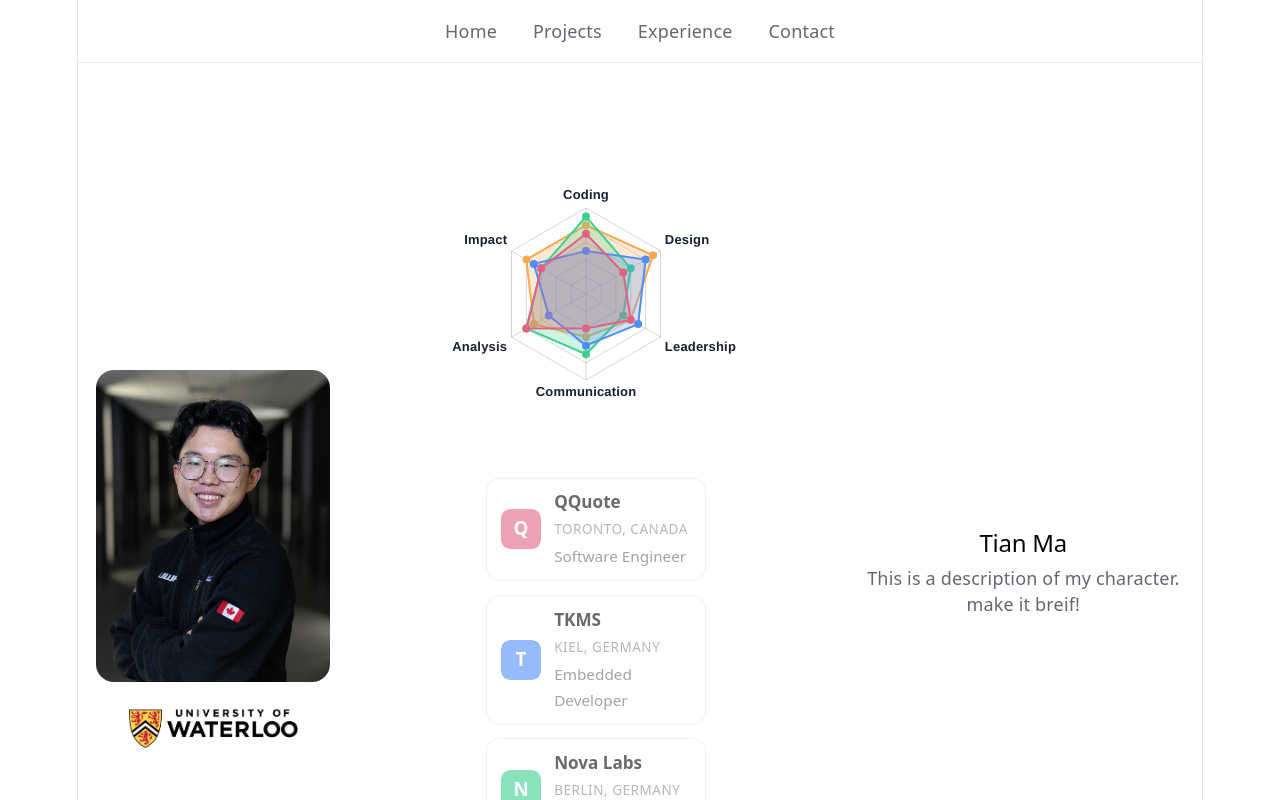
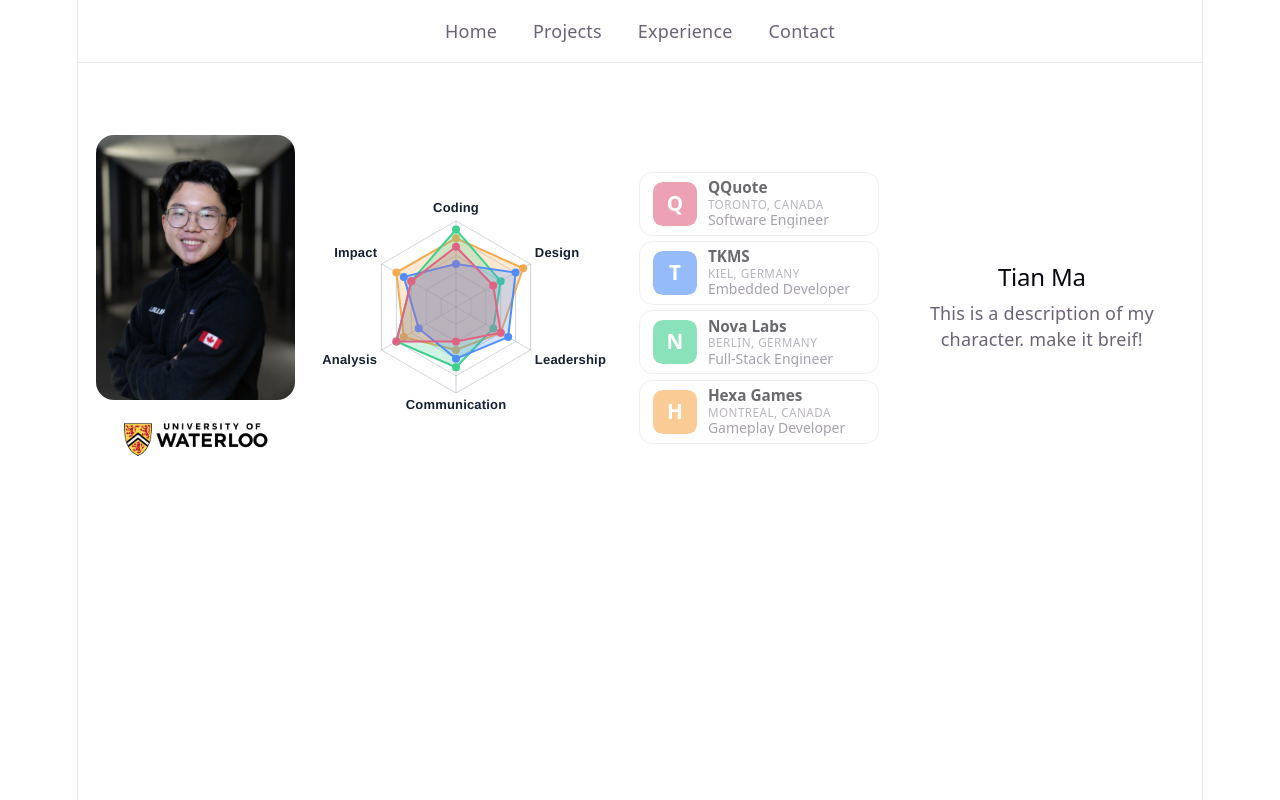
Before and after one commit to TianMa7/PersonalWebsiteV2, a React (Vite) app: page / in a window 1280 px wide. Shown: the top 800 px of the page. Built offline with nearby package versions, Linux system fonts and the light colour scheme.

Commit message:
reformatted hero section to fit horizontally

```diff
--- a/src/components/RadarChart.css
+++ b/src/components/RadarChart.css
@@ -24,13 +24,6 @@
     height: 320px;
 }
 
-/* Give the side legend a stable column width next to the plot. */
-.radar-chart__body .radar-legend {
-    flex: 0 1 220px;
-    width: 220px;
-    min-width: 0;
-}
-
 @media (max-width: 650px) {
     .radar-chart__canvas {
         max-width: 330px;
@@ -42,10 +35,4 @@
         flex-direction: column;
         gap: 1rem;
     }
-
-    .radar-chart__body .radar-legend {
-        width: 100%;
-        max-width: 330px;
-        flex: 1 1 auto;
-    }
 }
--- a/src/components/RadarLegend.css
+++ b/src/components/RadarLegend.css
@@ -1,7 +1,9 @@
 .radar-legend {
+    width: 240px;
+    flex: 0 0 240px;
     display: flex;
     flex-direction: column;
-    gap: 0.75rem;
+    gap: 0.3rem;
     min-width: 0;
     text-align: left;
 }
@@ -12,15 +14,16 @@
     padding: 0;
     display: flex;
     flex-direction: column;
-    gap: 0.75rem;
+    gap: 0.3rem;
 }
 
 .radar-legend__block {
     display: flex;
     align-items: center;
-    gap: 0.75rem;
+    gap: 0.6rem;
     width: 100%;
-    padding: 0.6rem 0.75rem;
+    height: 64px;
+    padding: 0 0.75rem;
     border: 1px solid var(--border);
     border-radius: 0.75rem;
     background: transparent;
@@ -30,6 +33,7 @@
     line-height: inherit;
     text-align: left;
     cursor: pointer;
+    box-sizing: border-box;
     transition:
         border-color 0.2s,
         box-shadow 0.2s,
@@ -59,8 +63,8 @@
     flex-shrink: 0;
     align-items: center;
     justify-content: center;
-    width: 40px;
-    height: 40px;
+    width: 44px;
+    height: 44px;
     border-radius: 0.5rem;
     overflow: hidden;
     background: var(--code-bg);
@@ -76,24 +80,40 @@
 .radar-legend__text {
     display: flex;
     flex-direction: column;
+    justify-content: center;
     gap: 0.05rem;
     min-width: 0;
+    flex: 1;
+    overflow: hidden;
+    line-height: 1.15;
 }
 
 .radar-legend__company {
     font-weight: 700;
-    font-size: 0.95rem;
+    font-size: 0.85rem;
+    line-height: 1.15;
     color: var(--text-h);
+    white-space: nowrap;
+    overflow: hidden;
+    text-overflow: ellipsis;
 }
 
 .radar-legend__location {
-    font-size: 0.75rem;
+    font-size: 0.65rem;
+    line-height: 1.15;
     text-transform: uppercase;
     letter-spacing: 0.04em;
     opacity: 0.8;
+    white-space: nowrap;
+    overflow: hidden;
+    text-overflow: ellipsis;
 }
 
 .radar-legend__title {
-    font-size: 0.85rem;
+    font-size: 0.78rem;
+    line-height: 1.15;
     color: var(--text);
+    white-space: nowrap;
+    overflow: hidden;
+    text-overflow: ellipsis;
 }
--- a/src/sections/Hero.css
+++ b/src/sections/Hero.css
@@ -20,9 +20,9 @@
 .hero__content {
     display: grid;
     grid-template-columns:
-        minmax(0, 0.8fr)
-        minmax(0, 1.7fr)
-        minmax(0, 1.1fr);
+        minmax(0, 0.7fr)
+        minmax(0, 2fr)
+        minmax(0, 1fr);
     align-items: center;
     gap: 1rem;
 }
```
